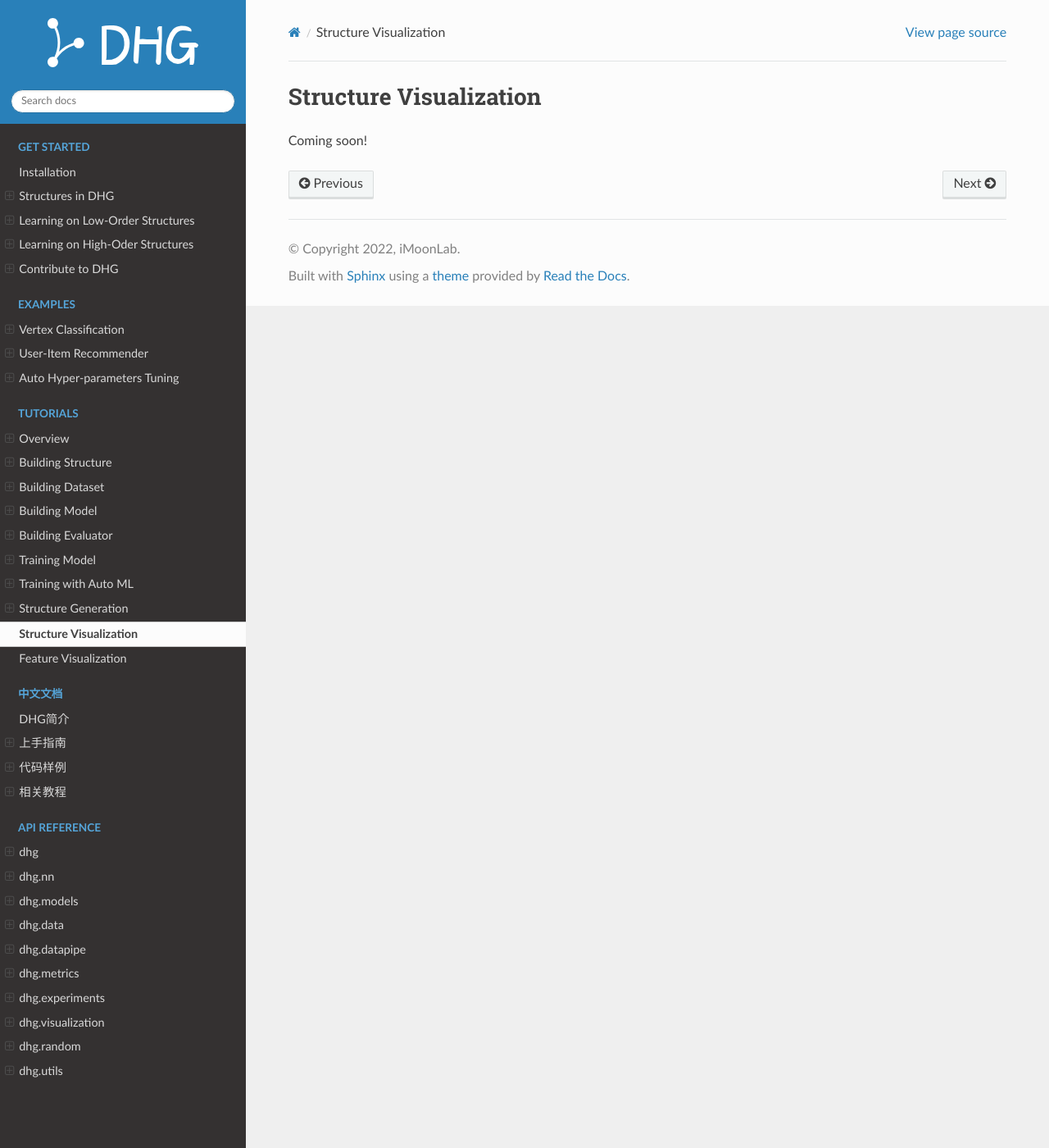
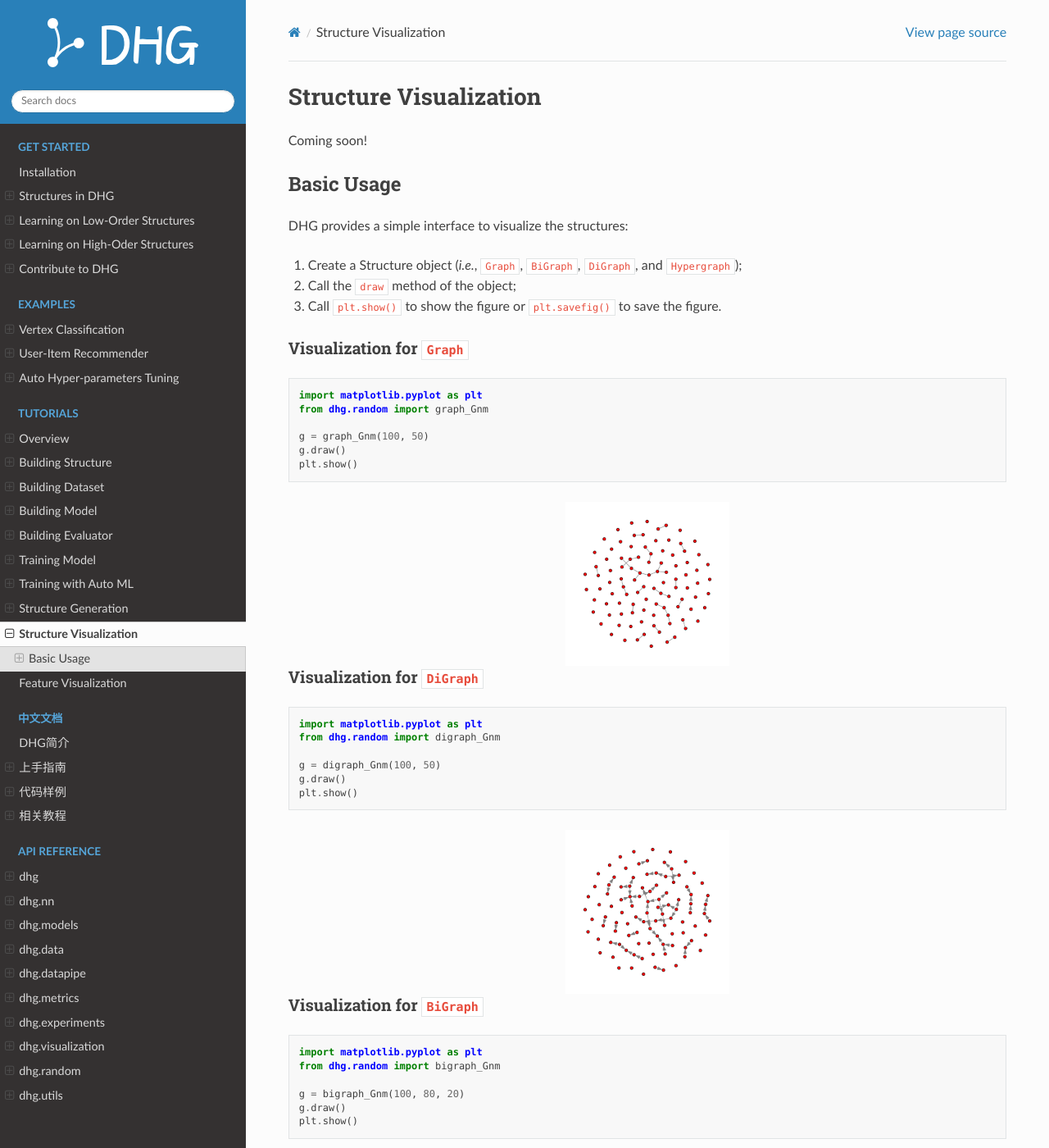
Before and after one commit to iMoonLab/DeepHypergraph, a Sphinx documentation site: the page built from docs/source/tutorial/vis_structure.rst, in a window 1280 px wide and 1400 px high. Shown: the whole window at 82% size. Built offline with Sphinx 7.4.7 and the Read the Docs theme 2.0.0, drawn with Linux system fonts in a browser that asks for light colours; some of the changed text lies outside the part shown.

Commit message:
hypergraph_Gnm: low_order_first & high_order_first, vis_strcture.rst: Basic Usage

```diff
--- a/docs/source/tutorial/vis_structure.rst
+++ b/docs/source/tutorial/vis_structure.rst
@@ -3,9 +3,95 @@ Structure Visualization
 
 Coming soon!
 
-.. Basic Usage
-.. --------------
-.. init a structure, call the draw method, and plt.show(), and plt.savefig().
+Basic Usage
+--------------
+DHG provides a simple interface to visualize the structures:
+
+1. Create a Structure object (*i.e.*, ``Graph``, ``BiGraph``, ``DiGraph``, and ``Hypergraph``);
+
+2. Call the ``draw`` method of the object;
+
+3. Call ``plt.show()`` to show the figure or ``plt.savefig()`` to save the figure.
+
+Visualization for ``Graph``
+^^^^^^^^^^^^^^^^^^^^^^^^^^^^^^
+
+.. code-block:: python
+
+    import matplotlib.pyplot as plt
+    from dhg.random import graph_Gnm
+
+    g = graph_Gnm(100, 50)
+    g.draw()
+    plt.show()
+
+
+.. image:: ../_static/img/vis_graph.png
+    :align: center
+    :alt: vis_graph
+    :height: 200px
+
+
+Visualization for ``DiGraph``
+^^^^^^^^^^^^^^^^^^^^^^^^^^^^^^
+
+.. code-block:: python
+
+    import matplotlib.pyplot as plt
+    from dhg.random import digraph_Gnm
+
+    g = digraph_Gnm(100, 50)
+    g.draw()
+    plt.show()
+
+
+.. image:: ../_static/img/vis_digraph.png
+    :align: center
+    :alt: vis_digraph
+    :height: 200px
+
+
+Visualization for ``BiGraph``
+^^^^^^^^^^^^^^^^^^^^^^^^^^^^^^
+
+
+.. code-block:: python
+
+    import matplotlib.pyplot as plt
+    from dhg.random import bigraph_Gnm
+
+    g = bigraph_Gnm(100, 80, 20)
+    g.draw()
+    plt.show()
+
+
+.. image:: ../_static/img/vis_bigraph.png
+    :align: center
+    :alt: vis_bigraph
+    :height: 200px
+
+
+
+Visualization for ``Hypergraph``
+^^^^^^^^^^^^^^^^^^^^^^^^^^^^^^^^^^^
+
+
+.. code-block:: python
+
+    import matplotlib.pyplot as plt
+    from dhg.random import hypergraph_Gnm
+
+    h = hypergraph_Gnm(100, 10, method='low_order_first')
+    h.draw()
+    plt.show()
+
+
+.. image:: ../_static/img/vis_hypergraph.png
+    :align: center
+    :alt: vis_hypergraph
+    :height: 200px
+
+
 
 
 .. Advanced Usage
```
Also changed, not shown: docs/source/_static/img/vis_bigraph.png (added), docs/source/_static/img/vis_digraph.png (added), docs/source/_static/img/vis_graph.png (added), docs/source/_static/img/vis_hypergraph.png (added), 1 other file.
